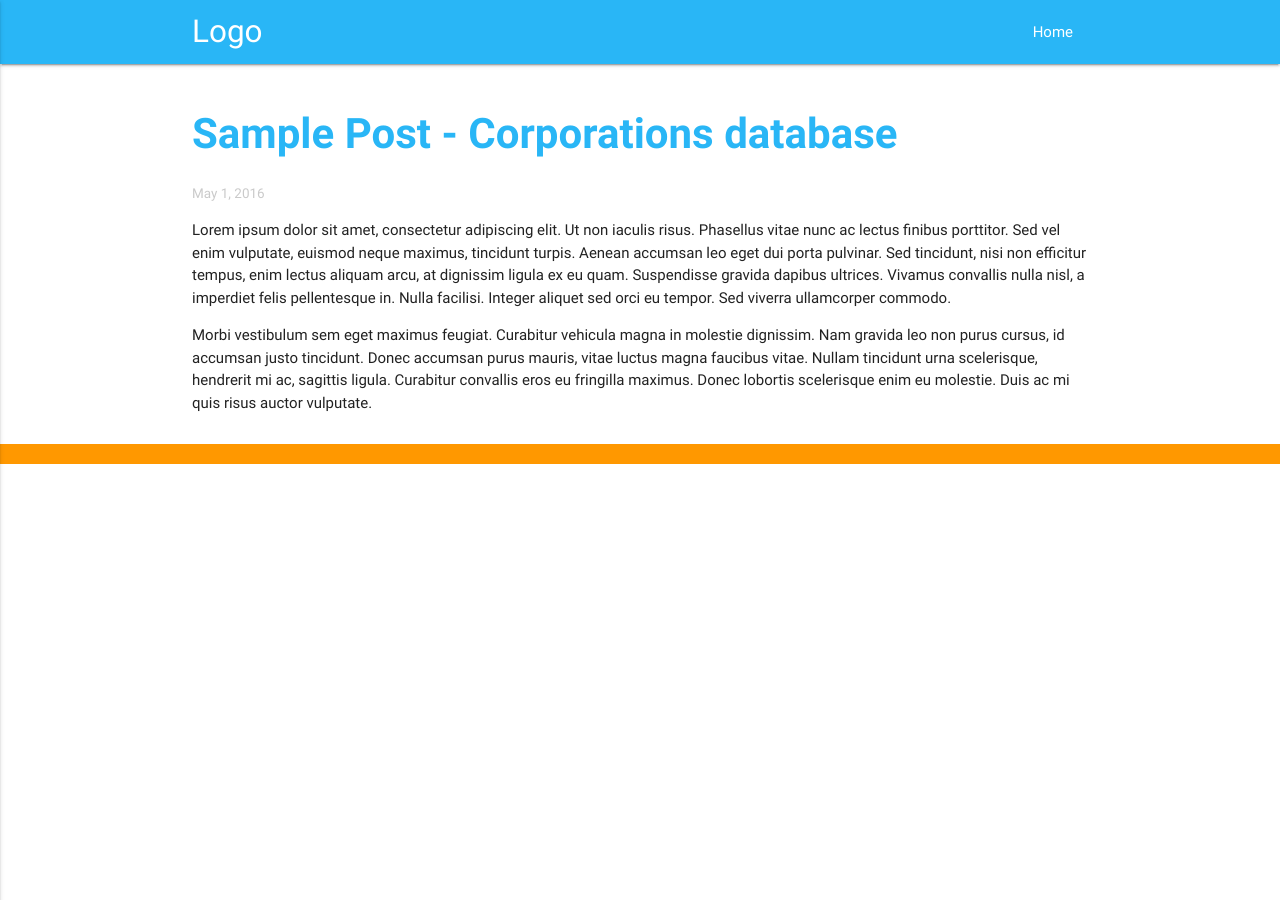
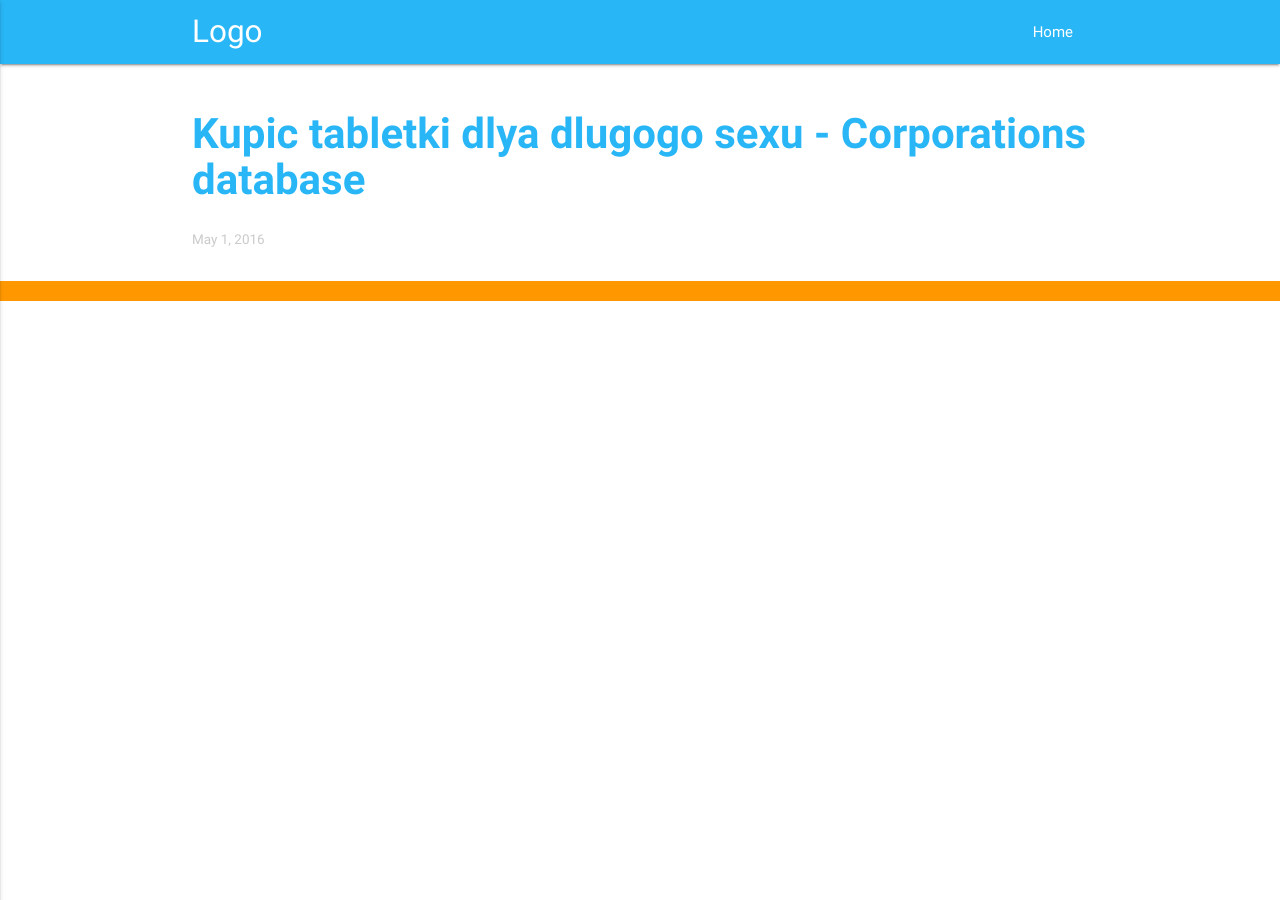
Before and after one commit to lex45/lex45.github.io, a Jekyll site: the page built from _posts/2016-05-01-sample-post-1.md, in a window 1280 px wide. Built offline with Jekyll 4.4.1, drawn with Linux system fonts in a browser that asks for light colours.

Commit message:
Update 2016-05-01-sample-post-1.md

```diff
--- a/_posts/2016-05-01-sample-post-1.md
+++ b/_posts/2016-05-01-sample-post-1.md
@@ -1,9 +1,5 @@
 ---
 layout: post
-title:  "Sample Post"
+title:  "Kupic tabletki dlya dlugogo sexu"
 categories: jekyll update
 ---
-
-Lorem ipsum dolor sit amet, consectetur adipiscing elit. Ut non iaculis risus. Phasellus vitae nunc ac lectus finibus porttitor. Sed vel enim vulputate, euismod neque maximus, tincidunt turpis. Aenean accumsan leo eget dui porta pulvinar. Sed tincidunt, nisi non efficitur tempus, enim lectus aliquam arcu, at dignissim ligula ex eu quam. Suspendisse gravida dapibus ultrices. Vivamus convallis nulla nisl, a imperdiet felis pellentesque in. Nulla facilisi. Integer aliquet sed orci eu tempor. Sed viverra ullamcorper commodo.
-
-Morbi vestibulum sem eget maximus feugiat. Curabitur vehicula magna in molestie dignissim. Nam gravida leo non purus cursus, id accumsan justo tincidunt. Donec accumsan purus mauris, vitae luctus magna faucibus vitae. Nullam tincidunt urna scelerisque, hendrerit mi ac, sagittis ligula. Curabitur convallis eros eu fringilla maximus. Donec lobortis scelerisque enim eu molestie. Duis ac mi quis risus auctor vulputate.
```
